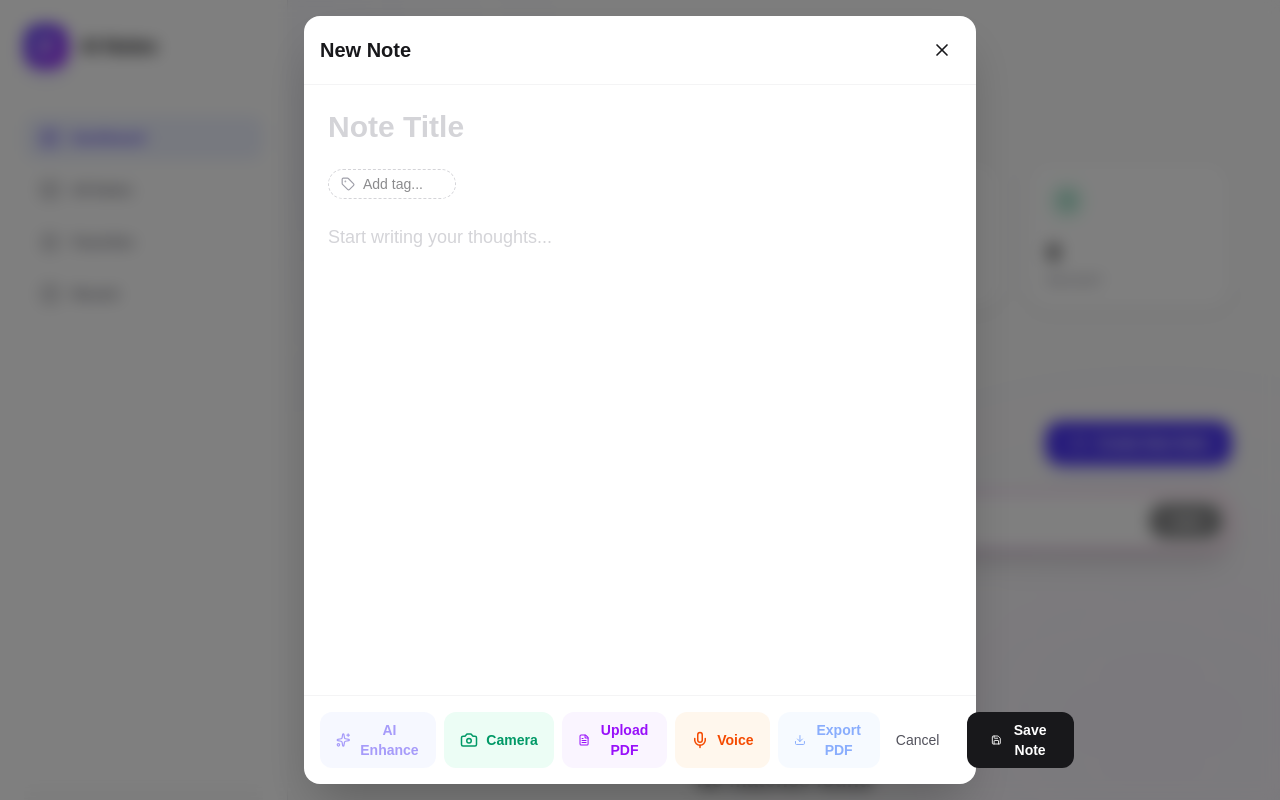
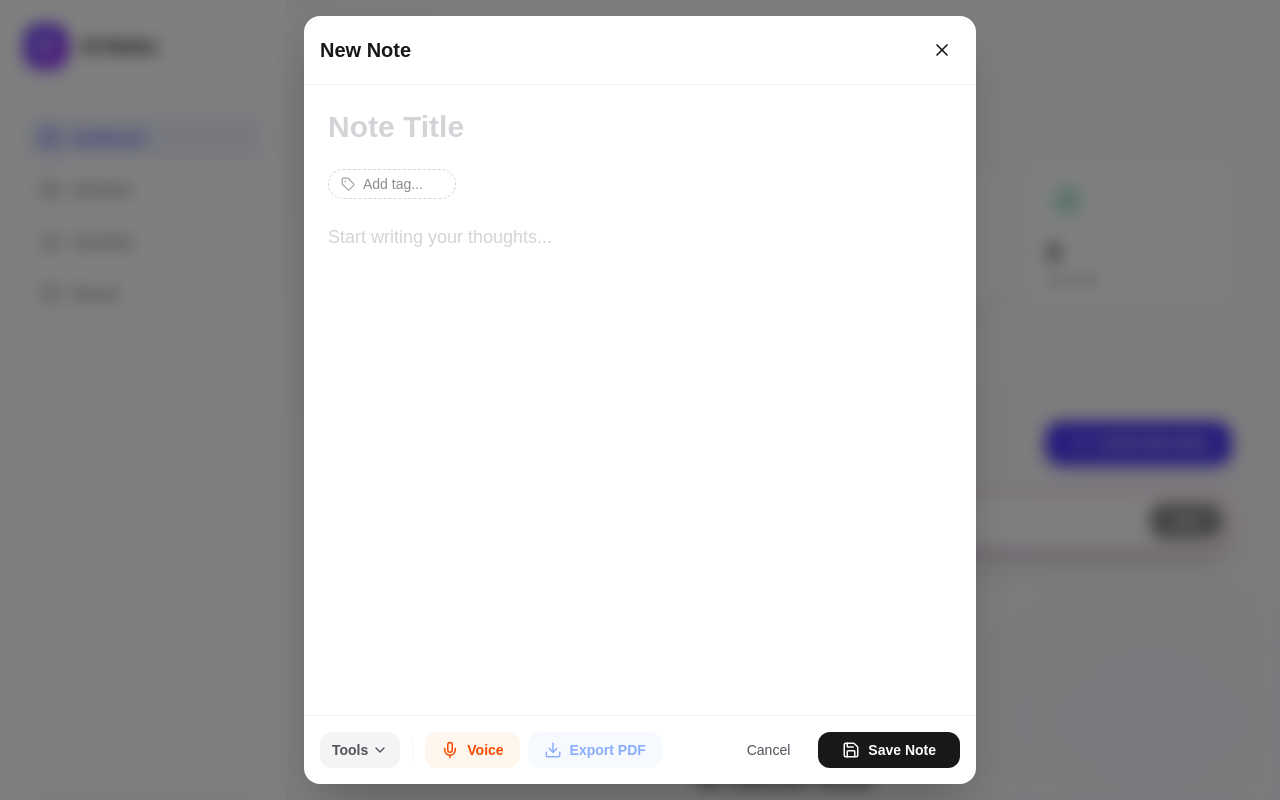
Before and after one commit to Ritikrai304/notes-, a Next.js app: page / in a window 1280 px wide. Both pictures are taken after typing "Sample" into the empty fields and a click on the button "Create New Note". Shown: the top 800 px of the page. Built offline with nearby package versions, Linux system fonts and the light colour scheme.

Commit message:
Redesign NoteEditor buttons with Tools dropdown

```diff
--- a/src/components/NoteEditor.tsx
+++ b/src/components/NoteEditor.tsx
@@ -2,10 +2,11 @@
 
 import { useState, useEffect } from "react";
 import { Note } from "@/types/note";
-import { X, Save, Sparkles, Loader2, Plus, Tag as TagIcon, Camera, Mic, MicOff, Download, FileText } from "lucide-react";
+import { X, Save, Sparkles, Loader2, Plus, Tag as TagIcon, Camera, Mic, MicOff, Download, FileText, ChevronDown } from "lucide-react";
 import { cn } from "@/lib/utils";
 import jsPDF from "jspdf";
 import html2canvas from "html2canvas";
+import { motion, AnimatePresence } from "framer-motion";
 
 interface NoteEditorProps {
   note: Note | null;
@@ -33,6 +34,7 @@ export default function NoteEditor({
   const [isListening, setIsListening] = useState(false);
   const [isExporting, setIsExporting] = useState(false);
   const [isUploadingPDF, setIsUploadingPDF] = useState(false);
+  const [isDropdownOpen, setIsDropdownOpen] = useState(false);
 
   useEffect(() => {
     if (note) {
@@ -273,45 +275,63 @@ export default function NoteEditor({
         </div>
 
         <div className="flex items-center justify-between border-t border-zinc-100 p-4 dark:border-zinc-800">
-          <div className="flex gap-2">
+          <div className="flex items-center gap-2">
+            {/* Tools Dropdown */}
+            <div className="relative">
               <button
-              onClick={handleAI}
+                onClick={() => setIsDropdownOpen(!isDropdownOpen)}
+                className="flex items-center gap-1 rounded-xl bg-zinc-100 px-3 py-2 text-sm font-semibold text-zinc-600 transition-colors hover:bg-zinc-200 dark:bg-zinc-800 dark:text-zinc-400 dark:hover:bg-zinc-700"
+              >
+                Tools
+                <ChevronDown size={16} className={cn("transition-transform", isDropdownOpen && "rotate-180")} />
+              </button>
+
+              <AnimatePresence>
+                {isDropdownOpen && (
+                  <>
+                    <div
+                      className="fixed inset-0 z-10"
+                      onClick={() => setIsDropdownOpen(false)}
+                    />
+                    <motion.div
+                      initial={{ opacity: 0, y: 10, scale: 0.95 }}
+                      animate={{ opacity: 1, y: -8, scale: 1 }}
+                      exit={{ opacity: 0, y: 10, scale: 0.95 }}
+                      className="absolute bottom-full left-0 z-20 mb-2 w-48 overflow-hidden rounded-2xl border border-zinc-100 bg-white p-2 shadow-xl dark:border-zinc-800 dark:bg-zinc-900"
+                    >
+                      <button
+                        onClick={() => { handleAI(); setIsDropdownOpen(false); }}
                         disabled={isGenerating || isCapturing || !content.trim()}
-              className="flex items-center gap-2 rounded-xl bg-indigo-50 px-4 py-2 text-sm font-semibold text-indigo-600 transition-colors hover:bg-indigo-100 disabled:opacity-50 dark:bg-indigo-950/30 dark:text-indigo-400"
+                        className="flex w-full items-center gap-3 rounded-xl px-3 py-2.5 text-sm font-semibold text-indigo-600 transition-colors hover:bg-indigo-50 disabled:opacity-50 dark:text-indigo-400 dark:hover:bg-indigo-950/30"
                       >
-              {isGenerating ? (
-                <Loader2 size={18} className="animate-spin" />
-              ) : (
-                <Sparkles size={18} />
-              )}
+                        {isGenerating ? <Loader2 size={18} className="animate-spin" /> : <Sparkles size={18} />}
                         AI Enhance
                       </button>
 
                       <button
-              onClick={handleCameraClick}
+                        onClick={() => { handleCameraClick(); setIsDropdownOpen(false); }}
                         disabled={isCapturing || isGenerating || isListening || isUploadingPDF}
-              className="flex items-center gap-2 rounded-xl bg-emerald-50 px-4 py-2 text-sm font-semibold text-emerald-600 transition-colors hover:bg-emerald-100 disabled:opacity-50 dark:bg-emerald-950/30 dark:text-emerald-400"
+                        className="flex w-full items-center gap-3 rounded-xl px-3 py-2.5 text-sm font-semibold text-emerald-600 transition-colors hover:bg-emerald-50 disabled:opacity-50 dark:text-emerald-400 dark:hover:bg-emerald-950/30"
                       >
-              {isCapturing ? (
-                <Loader2 size={18} className="animate-spin" />
-              ) : (
-                <Camera size={18} />
-              )}
+                        {isCapturing ? <Loader2 size={18} className="animate-spin" /> : <Camera size={18} />}
                         Camera
                       </button>
 
                       <button
-              onClick={handlePDFUpload}
+                        onClick={() => { handlePDFUpload(); setIsDropdownOpen(false); }}
                         disabled={isUploadingPDF || isGenerating || isListening || isCapturing}
-              className="flex items-center gap-2 rounded-xl bg-purple-50 px-4 py-2 text-sm font-semibold text-purple-600 transition-colors hover:bg-purple-100 disabled:opacity-50 dark:bg-purple-950/30 dark:text-purple-400"
+                        className="flex w-full items-center gap-3 rounded-xl px-3 py-2.5 text-sm font-semibold text-purple-600 transition-colors hover:bg-purple-50 disabled:opacity-50 dark:text-purple-400 dark:hover:bg-purple-950/30"
                       >
-              {isUploadingPDF ? (
-                <Loader2 size={18} className="animate-spin" />
-              ) : (
-                <FileText size={18} />
-              )}
+                        {isUploadingPDF ? <Loader2 size={18} className="animate-spin" /> : <FileText size={18} />}
                         Upload PDF
                       </button>
+                    </motion.div>
+                  </>
+                )}
+              </AnimatePresence>
+            </div>
+
+            <div className="h-6 w-px bg-zinc-100 dark:bg-zinc-800 mx-1" />
 
             <button
               onClick={toggleListening}
@@ -326,6 +346,7 @@ export default function NoteEditor({
               {isListening ? <MicOff size={18} /> : <Mic size={18} />}
               {isListening ? "Listening..." : "Voice"}
             </button>
+
             <button
               onClick={handleExportPDF}
               disabled={isExporting || !content.trim()}
@@ -340,7 +361,7 @@ export default function NoteEditor({
             </button>
           </div>
 
-          <div className="flex gap-3">
+          <div className="flex items-center gap-3">
             <button
               onClick={onClose}
               className="rounded-xl px-4 py-2 text-sm font-medium text-zinc-600 hover:bg-zinc-100 dark:text-zinc-400 dark:hover:bg-zinc-800"
```
Lines whose indentation alone changed are shown as unchanged.
